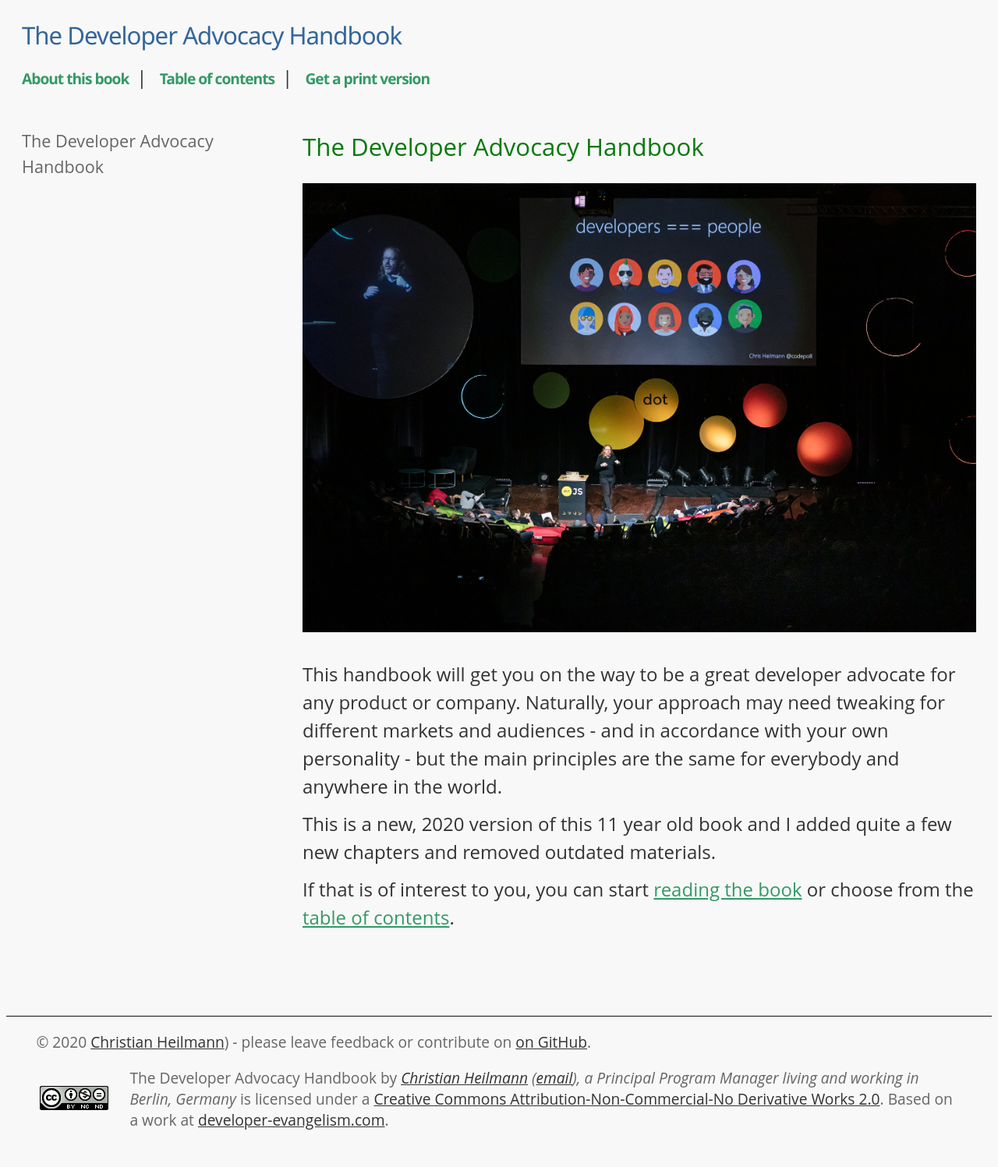
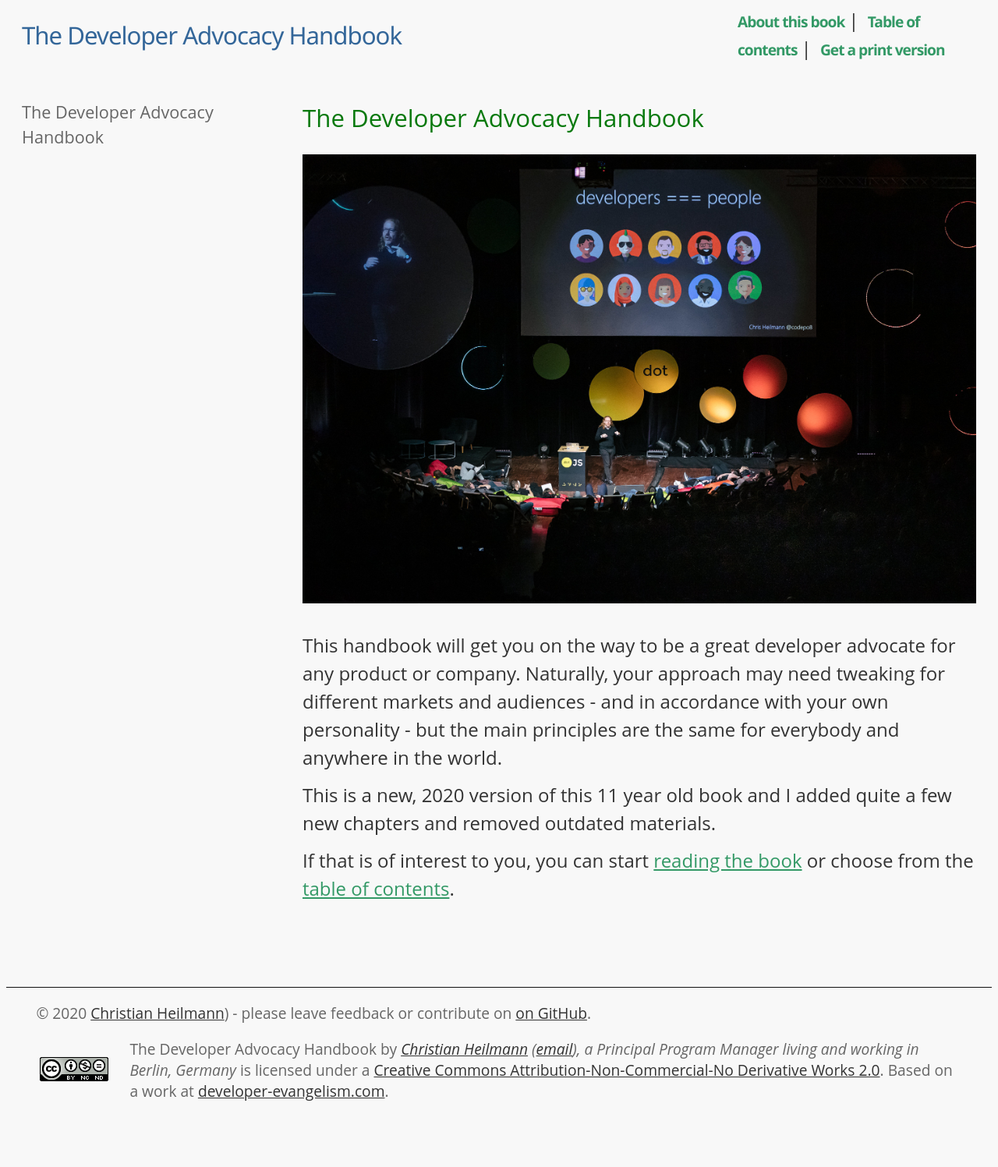
Before and after one commit to codepo8/developer-advocacy-handbook, a Jekyll site: the page built from README.md, in a window 1280 px wide. Shown: the whole page at 78% size. Built offline with Jekyll 4.4.1, drawn with Linux system fonts in a browser that asks for light colours; our own code applies the rules of GitHub Pages for plain Markdown files; after the commit the page ends 1459 px from its top, so only the background shows below that.

Commit message:
Update styles.css

```diff
--- a/assets/styles.css
+++ b/assets/styles.css
@@ -51,11 +51,18 @@ a {
 }
 header {
   margin: 0 20px;
+  display: flex;
+  flex-wrap: wrap;
 }
+header ul {
+  flex: 1;
+}
+
 header a {
-  display: block;
+  flex: 3;
   font-size: 1.3em;
   padding: .5em 0;
+  font-weight: normal;
   color: var(--headertext);
   text-decoration: none;
   background: var(--headerbackground);
@@ -67,7 +74,7 @@ header li {
 }
 header li::after {
   content: '|';
-  padding: 0 10px;
+  padding: 0 5px;
 }
 header li:last-child::after {
   content: '';
@@ -204,6 +211,11 @@ footer img {
 address {
   display: inline;
 }
-blockquote.tip::before {
+blockquote.tip strong::before {
+  display: block;
+  margin: .5em 0;
+}
+
+blockquote.tip strong::before {
   content: '💡';
 }
```
